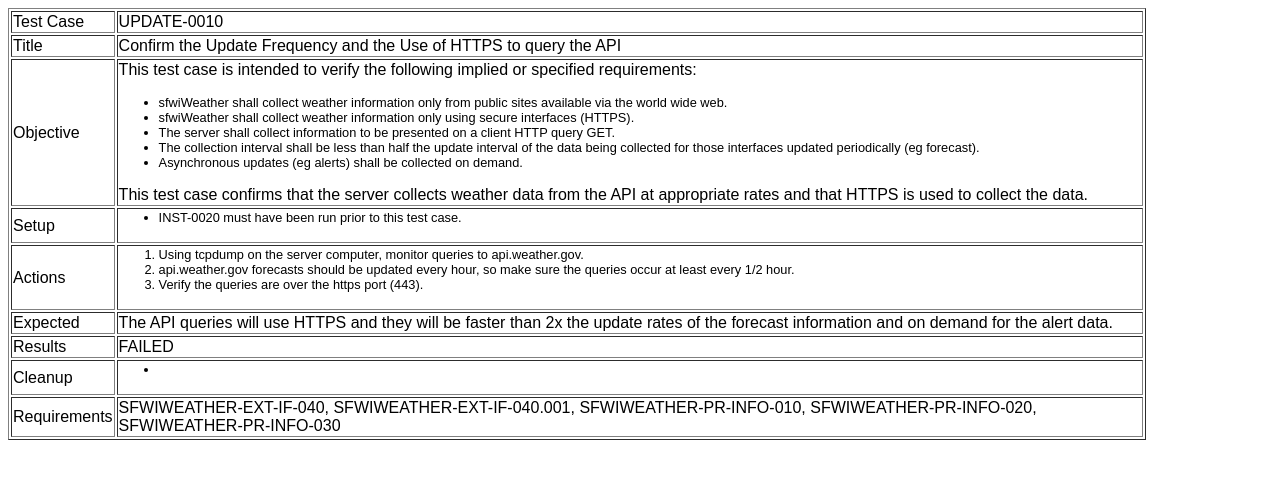
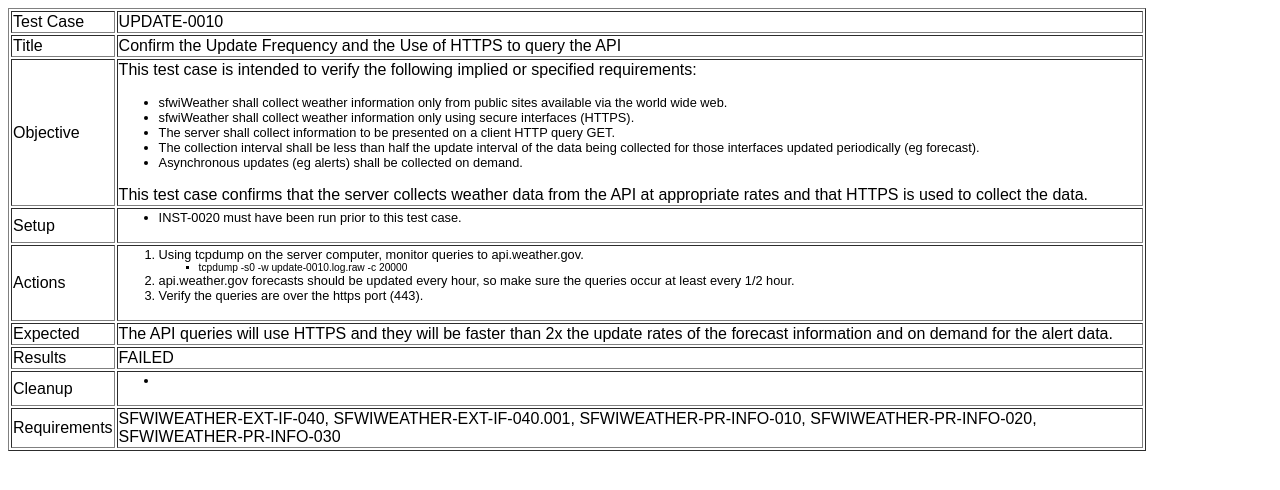
Before and after one commit to mbroihier/sfwiWeather-tfw, a website: page UPDATE/UPDATE-0010.html in a window 1280 px wide. Drawn offline with Linux system fonts and the light colour scheme.

Commit message:
update with last test results

```diff
--- a/UPDATE/UPDATE-0010.html
+++ b/UPDATE/UPDATE-0010.html
@@ -44,7 +44,7 @@
 </td>
 <td>
 <ol id="actions">
-<li> Using tcpdump on the server computer, monitor queries to api.weather.gov. </li><li> api.weather.gov forecasts should be updated every hour, so make sure the queries occur at least every 1/2 hour. </li><li> Verify the queries are over the https port (443).</li></ol>
+<li> Using tcpdump on the server computer, monitor queries to api.weather.gov. <ul><li type="square"> tcpdump -s0 -w update-0010.log.raw -c 20000  </li></ul></li><li> api.weather.gov forecasts should be updated every hour, so make sure the queries occur at least every 1/2 hour. </li><li> Verify the queries are over the https port (443).</li></ol>
 </td>
 </tr>
 <tr>
```
Also changed, not shown: README.md, 2 other files.
